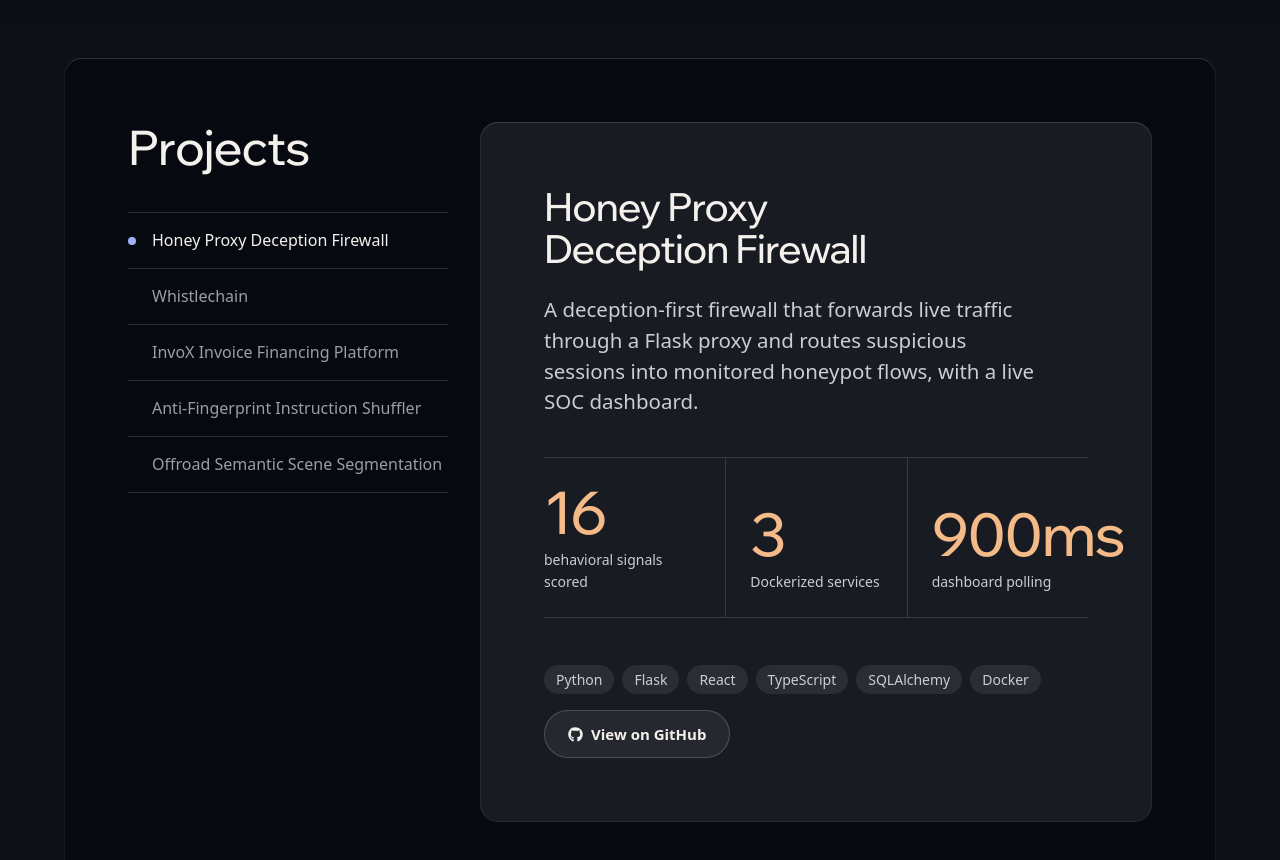
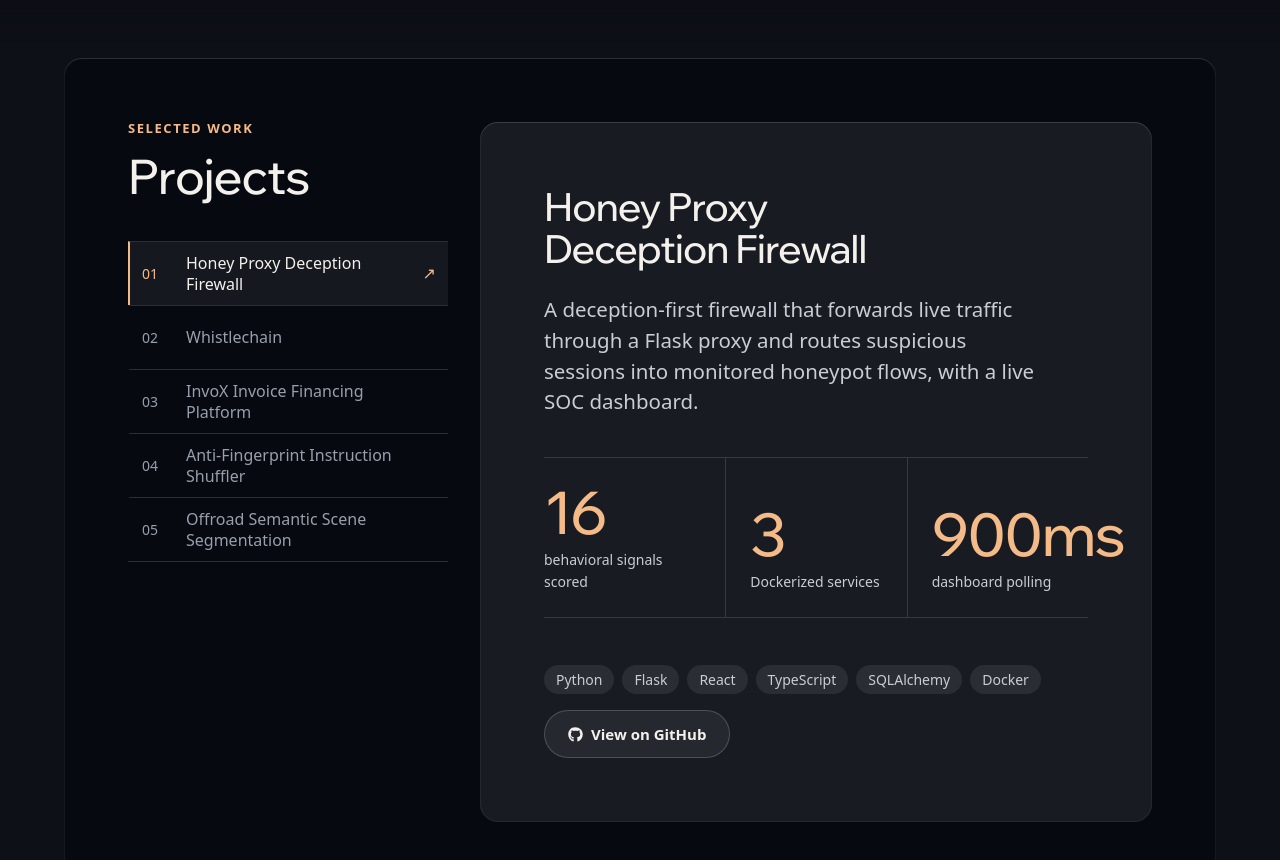
Before and after one commit to kg290/portfolio, a React (Vite) app: page / in a window 1280 px wide. Shown: the part 5520-6380 px from the top of the page. Built offline with nearby package versions, Linux system fonts and the light colour scheme; a web font is replaced by a local one.

Commit message:
Polish project list and update paper count

```diff
--- a/src/App.css
+++ b/src/App.css
@@ -85,11 +85,17 @@ h3 { font-size: var(--text-title); line-height: 1.15; }
 .work { padding-block: var(--section-gap-s); }
 .work__grid { display: grid; grid-template-columns: repeat(12, minmax(0, 1fr)); column-gap: var(--gap-columns); row-gap: var(--space-2xl); align-items: start; }
 .work__side { grid-column: 1 / span 4; display: grid; gap: var(--space-xl); }
-.work__list { display: none; border-bottom: 1px solid var(--color-rule); }
-.work__list button { position: relative; display: flex; align-items: center; width: 100%; min-height: 56px; padding: 0 0 0 var(--space-lg); border: 0; border-top: 1px solid var(--color-rule); background: none; color: var(--color-muted); font: 500 var(--text-md)/1.3 var(--font-body); text-align: left; cursor: pointer; transition: color var(--dur-short) var(--ease-out); }
-.work__list button::before { content: ""; position: absolute; left: 0; width: 8px; height: 8px; border-radius: 50%; background: var(--signal); opacity: 0; transition: opacity var(--dur-short) var(--ease-out); }
-.work__list button:hover, .work__list button[aria-current="true"] { color: var(--color-ink); }
-.work__list button[aria-current="true"]::before { opacity: 1; }
+.work__side h2 { display: grid; gap: var(--space-md); }
+.work__side h2::before { content: "SELECTED WORK"; color: var(--color-accent-2); font: 600 var(--text-xs)/1 var(--font-body); letter-spacing: 0.12em; }
+.work__list { display: none; counter-reset: project; border-bottom: 1px solid var(--color-rule); }
+.work__list li { counter-increment: project; }
+.work__list button { display: grid; grid-template-columns: 2rem minmax(0, 1fr) auto; align-items: center; gap: var(--space-sm); width: 100%; min-height: 64px; padding: 0 var(--space-sm); border: 0; border-top: 1px solid var(--color-rule); border-left: 2px solid transparent; background: transparent; color: var(--color-muted); font: 500 var(--text-md)/1.3 var(--font-body); text-align: left; cursor: pointer; transition: color var(--dur-short) var(--ease-out), background-color var(--dur-short) var(--ease-out), border-color var(--dur-short) var(--ease-out); }
+.work__list button::before { content: counter(project, decimal-leading-zero); color: var(--color-muted); font: 500 var(--text-sm)/1 var(--font-body); font-variant-numeric: tabular-nums; transition: color var(--dur-short) var(--ease-out); }
+.work__list button::after { content: "↗"; color: var(--color-accent-2); opacity: 0; transform: translateX(-4px); transition: opacity var(--dur-short) var(--ease-out), transform var(--dur-short) var(--ease-out); }
+.work__list button:hover, .work__list button[aria-current="true"] { border-left-color: var(--color-accent-2); background: color-mix(in oklab, var(--color-light) 6%, transparent); color: var(--color-ink); }
+.work__list button:hover::before, .work__list button[aria-current="true"]::before { color: var(--color-accent-2); }
+.work__list button:hover::after, .work__list button[aria-current="true"]::after { opacity: 1; transform: none; }
+.work__list button:focus-visible { outline: 2px solid var(--color-focus); outline-offset: 3px; }
 .work__panes { grid-column: 5 / span 8; display: grid; gap: var(--gap-columns); }
 .pane { display: grid; align-content: start; gap: var(--space-lg); padding: var(--space-2xl); border-radius: var(--radius-card); background: color-mix(in oklab, var(--color-light) 7%, transparent); box-shadow: var(--glass-hi); }
 .pane h3 { font-size: var(--text-3xl); line-height: 1.08; }
--- a/src/App.jsx
+++ b/src/App.jsx
@@ -156,7 +156,7 @@ const SKILL_CATEGORIES = [
 const TALLY = [
   { value: "8.98", unit: "/10", label: "CGPA at VIT Pune" },
   { value: "60+", unit: "", label: "merged open-source pull requests" },
-  { value: "3", unit: "", label: "research papers published" },
+  { value: "5", unit: "", label: "research papers published" },
   { value: "2", unit: "", label: "national-level hackathons won" },
 ];
 
```
